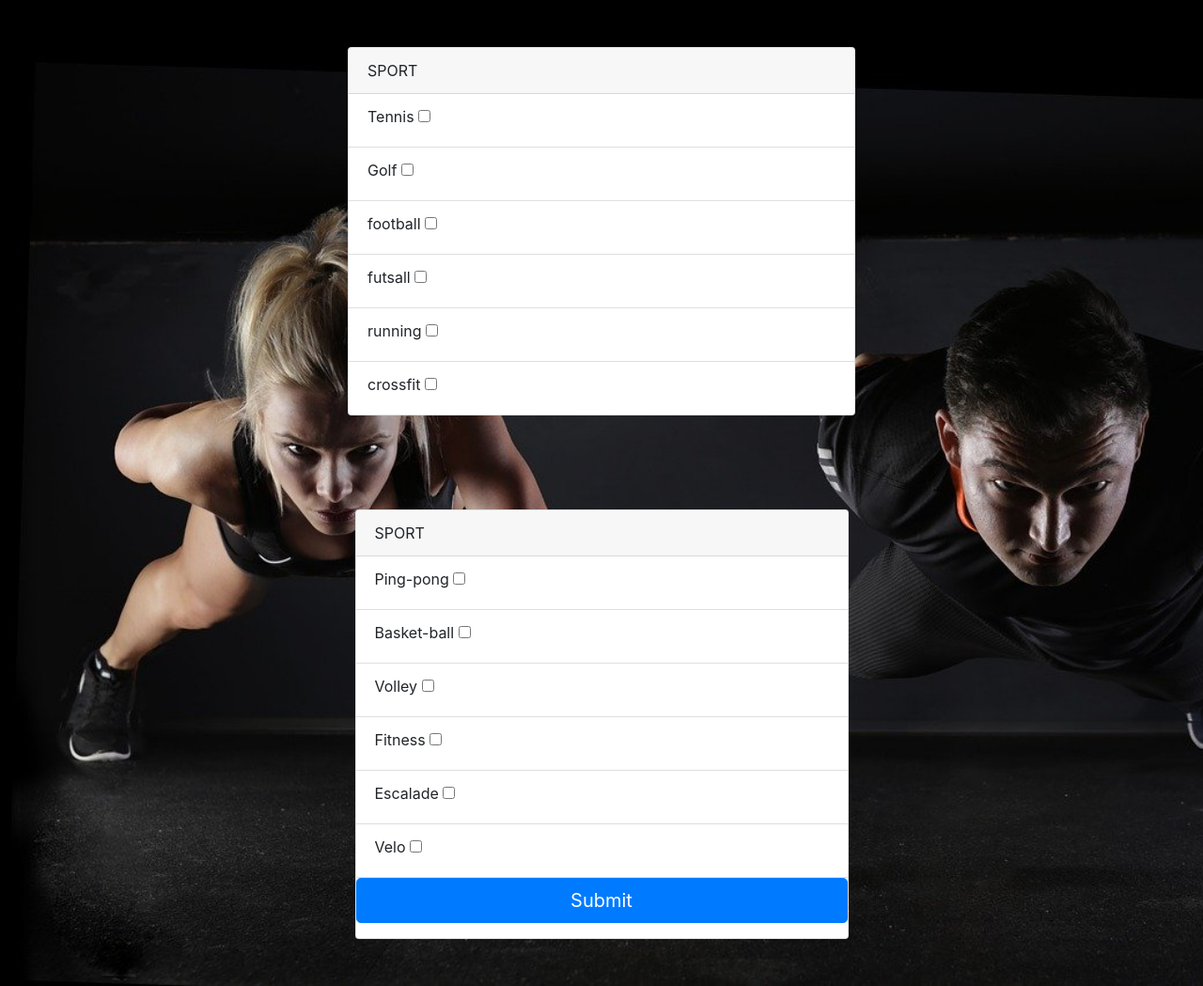
After one commit to freddymatime/npProject, a PHP site: page /friend.php in a window 1280 px wide. The commit adds this page. Shown: the whole page at 94% size. Run offline with PHP 8.4, Linux system fonts and the light colour scheme.

Commit message:
ajout interconnection fichier mode procedural (spag)

```diff
--- /dev/null
+++ b/friend.php
@@ -0,0 +1,137 @@
+<!doctype html>
+<html lang="en">
+  <head>
+    <!-- Required meta tags -->
+    <meta charset="utf-8">
+    <meta name="viewport" content="width=device-width, initial-scale=1, shrink-to-fit=no">
+
+    <link rel="stylesheet" href="https://stackpath.bootstrapcdn.com/bootstrap/4.4.1/css/bootstrap.min.css" integrity="sha384-Vkoo8x4CGsO3+Hhxv8T/Q5PaXtkKtu6ug5TOeNV6gBiFeWPGFN9MuhOf23Q9Ifjh" crossorigin="anonymous">
+    <link rel="stylesheet" href="style.css">
+    <title>free way</title>
+  </head>
+  <body>
+  <form method ="post" action="" >
+  <div class="container">
+	<div class="row">
+	    <div class="col-md-6 offset-md-3">
+	    <div class="card" style="margin:50px 0">
+                <div class="card-header">SPORT</div>
+
+                <ul class="list-group list-group-flush">
+                    <li class="list-group-item">
+                        Tennis
+                                <label class="checkbox">
+                                        <input type="checkbox" />
+                                        <span class="default"></span>
+                                    </label>
+                    </li>
+                    <li class="list-group-item">
+                        Golf
+                                                                <label class="checkbox">
+                                        <input type="checkbox" />
+                                        <span class="primary"></span>
+                                    </label>
+                    </li>
+                    <li class="list-group-item">
+                        football
+                                                                <label class="checkbox">
+                                        <input type="checkbox" />
+                                        <span class="success"></span>
+                                    </label>
+                    </li>
+                    <li class="list-group-item">
+                        futsall
+                                                               <label class="checkbox">
+                                        <input type="checkbox" />
+                                        <span class="info"></span>
+                                    </label>
+                    </li>
+                    <li class="list-group-item">
+                        running
+                                                               <label class="checkbox">
+                                        <input type="checkbox" />
+                                        <span class="warning"></span>
+                                    </label>
+                    </li>
+                    <li class="list-group-item">
+                        crossfit
+                                                              <label class="checkbox">
+                                        <input type="checkbox" />
+                                        <span class="danger"></span>
+                                    </label>
+                    </li>
+                </ul>
+            </div>
+            </div>
+            </div>
+
+
+	    <div class="col-md-6 offset-md-3">
+	    <div class="card" style="margin:50px 0">
+                <div class="card-header">SPORT</div>
+
+                <ul class="list-group list-group-flush">
+                    <li class="list-group-item">
+                       Ping-pong
+                                <label class="checkbox">
+                                        <input type="checkbox" />
+                                        <span class="default"></span>
+                                    </label>
+                    </li>
+                    <li class="list-group-item">
+                        Basket-ball
+                                                                <label class="checkbox">
+                                        <input type="checkbox" />
+                                        <span class="primary"></span>
+                                    </label>
+                    </li>
+                    <li class="list-group-item">
+                        Volley
+                                                                <label class="checkbox">
+                                        <input type="checkbox" />
+                                        <span class="success"></span>
+                                    </label>
+                    </li>
+                    <li class="list-group-item">
+                        Fitness
+                                                               <label class="checkbox">
+                                        <input type="checkbox" />
+                                        <span class="info"></span>
+                                    </label>
+                    </li>
+                    <li class="list-group-item">
+                        Escalade
+                                                               <label class="checkbox">
+                                        <input type="checkbox" />
+                                        <span class="warning"></span>
+                                    </label>
+                    </li>
+                    <li class="list-group-item">
+                        Velo
+                                                              <label class="checkbox">
+                                        <input type="checkbox" />
+                                        <span class="danger"></span>
+                                    </label>
+                    </li>
+                </ul>
+                <div class="form-group ">
+                    <input type="submit" name = "submit" class="btn btn-primary btn-lg btn-block login-button"></button>
+                 </div>
+            </div>
+            </div>
+            </div>
+</div>
+
+
+  </form>
+
+
+
+
+
+
+    <script src="https://code.jquery.com/jquery-3.4.1.slim.min.js" integrity="sha384-J6qa4849blE2+poT4WnyKhv5vZF5SrPo0iEjwBvKU7imGFAV0wwj1yYfoRSJoZ+n" crossorigin="anonymous"></script>
+    <script src="https://cdn.jsdelivr.net/npm/popper.js@1.16.0/dist/umd/popper.min.js" integrity="sha384-Q6E9RHvbIyZFJoft+2mJbHaEWldlvI9IOYy5n3zV9zzTtmI3UksdQRVvoxMfooAo" crossorigin="anonymous"></script>
+    <script src="https://stackpath.bootstrapcdn.com/bootstrap/4.4.1/js/bootstrap.min.js" integrity="sha384-wfSDF2E50Y2D1uUdj0O3uMBJnjuUD4Ih7YwaYd1iqfktj0Uod8GCExl3Og8ifwB6" crossorigin="anonymous"></script>
+  </body>
+</html>
```
Also changed, not shown: connect.php (added, +29 -0 lines), connected.php (added, +106 -0 lines), connection.php (+5 -5 lines), inscription.php (+8 -7 lines), inscription1.php (added, +30 -0 lines), match.php (added, +19 -0 lines), membre.php (added, +41 -0 lines), processing.php (added, +32 -0 lines).
